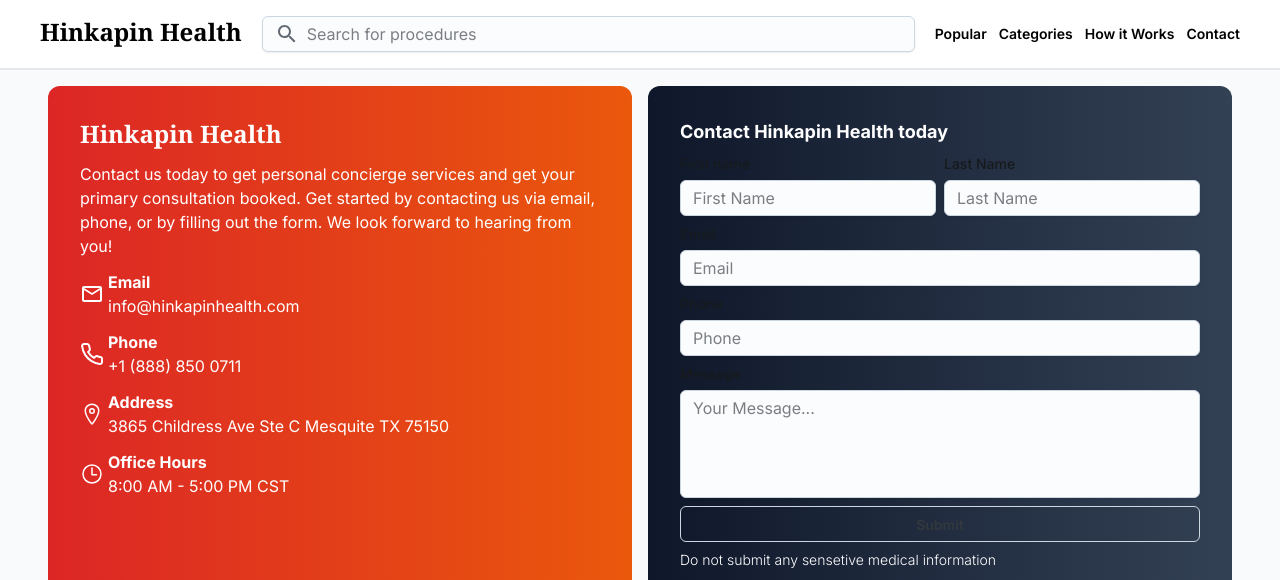
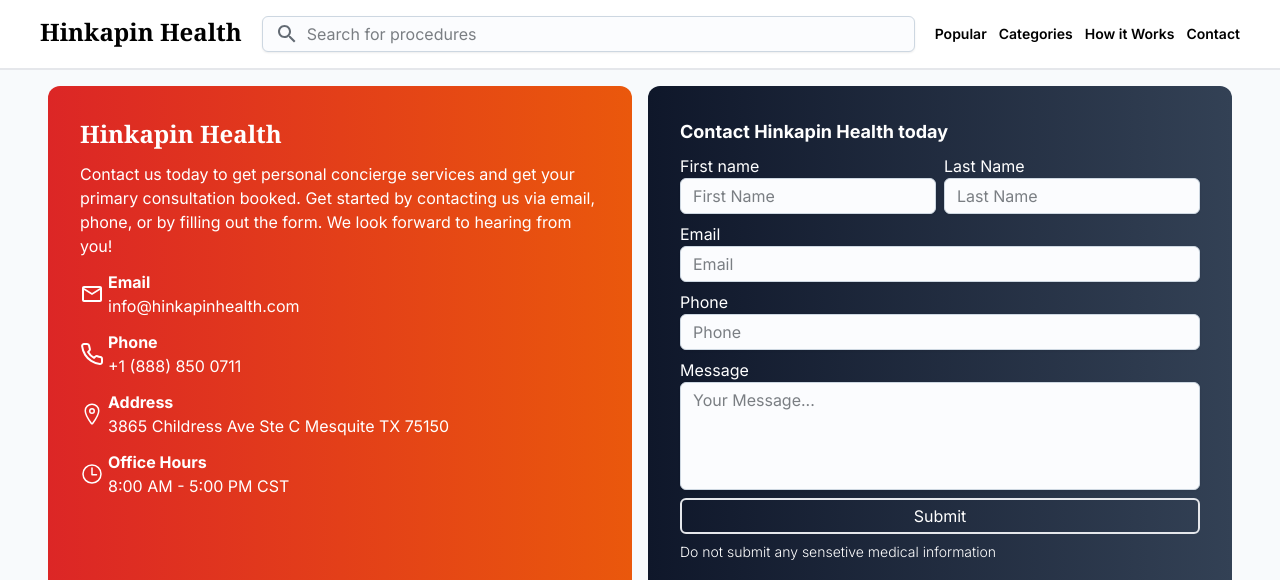
Before and after one commit to shrishayap/hinkapin-health, a Next.js app: page /contact in a window 1280 px wide. Shown: the top 580 px of the page. Built offline with nearby package versions, Linux system fonts and the light colour scheme.

Commit message:
text coloring on forms

```diff
--- a/src/app/contact/components/generalContactForm.tsx
+++ b/src/app/contact/components/generalContactForm.tsx
@@ -1,9 +1,7 @@
 'use client'
 import React, { useState } from 'react';
 import Input from '@mui/joy/Input';
-import Button from '@mui/joy/Button';
 import FormControl from '@mui/joy/FormControl';
-import FormLabel from '@mui/joy/FormLabel';
 import Textarea from '@mui/joy/Textarea';
 
 export const GeneralContactForm = () => {
@@ -21,7 +19,7 @@
             <div className='grid grid-cols-2 gap-2'>
 
                 <FormControl>
-                    <FormLabel className='text-white'>First name</FormLabel>
+                    <p className='text-white'>First name</p>
                     <Input
                         required
                         placeholder='First Name'
@@ -31,7 +29,7 @@
                 </FormControl>
 
                 <FormControl>
-                    <FormLabel className='text-white'>Last Name</FormLabel>
+                    <p className='text-white'>Last Name</p>
                     <Input
                         required
                         placeholder='Last Name'
@@ -46,7 +44,7 @@
 
 
             <FormControl>
-                <FormLabel className='text-white'>Email</FormLabel>
+                <p className='text-white'>Email</p>
                 <Input
                     required
                     placeholder='Email'
@@ -56,7 +54,7 @@
             </FormControl>
 
             <FormControl>
-                <FormLabel className='text-white'>Phone</FormLabel>
+                <p className='text-white'>Phone</p>
                 <Input
                     required
                     placeholder='Phone'
@@ -66,7 +64,7 @@
             </FormControl>
 
             <FormControl>
-                <FormLabel className='text-white'>Message</FormLabel>
+                <p className='text-white'>Message</p>
                 <Textarea
                     required
                     placeholder="Your Message..."
@@ -77,7 +75,7 @@
 
             </FormControl>
 
-            <Button color='neutral' variant='outlined' className='w-full bg-white'>Submit</Button>
+            <button className='w-full text-white p-1 border-2 rounded-md'>Submit</button>
 
             <p className='text-sm font-light text-white'>Do not submit any sensetive medical information</p>
 
--- a/src/app/doctors/components/doctorContactForm.tsx
+++ b/src/app/doctors/components/doctorContactForm.tsx
@@ -1,9 +1,7 @@
 'use client'
 import { useState, useEffect } from 'react';
 import Input from '@mui/joy/Input';
-import Button from '@mui/joy/Button';
 import FormControl from '@mui/joy/FormControl';
-import FormLabel from '@mui/joy/FormLabel';
 import Textarea from '@mui/joy/Textarea';
 import Select from '@mui/joy/Select';
 import Option from '@mui/joy/Option';
@@ -66,7 +64,7 @@
             <div className='grid grid-cols-2 gap-2'>
 
                 <FormControl>
-                    <FormLabel className='text-white'>First name</FormLabel>
+                    <p className='text-white'>First name</p>
                     <Input
                         required
                         placeholder='First Name'
@@ -76,7 +74,7 @@
                 </FormControl>
 
                 <FormControl>
-                    <FormLabel className='text-white'>Last Name</FormLabel>
+                    <p className='text-white'>Last Name</p>
                     <Input
                         required
                         placeholder='Last Name'
@@ -88,7 +86,7 @@
             </div>
 
             <FormControl>
-                <FormLabel className='text-white'>Email</FormLabel>
+                <p className='text-white'>Email</p>
                 <Input
                     required
                     placeholder='Email'
@@ -98,7 +96,7 @@
             </FormControl>
 
             <FormControl>
-                <FormLabel className='text-white'>Phone</FormLabel>
+                <p className='text-white'>Phone</p>
                 <Input
                     required
                     placeholder='Phone'
@@ -108,7 +106,7 @@
             </FormControl>
 
             <FormControl>
-                <FormLabel className='text-white'>Select Procedure</FormLabel>
+                <p className='text-white'>Select Procedure</p>
                 <Select
                     placeholder='Select Procedure'
                     value={selectedProcedure}
@@ -123,7 +121,7 @@
             </FormControl>
 
             <FormControl>
-                <FormLabel className='text-white'>Message</FormLabel>
+                <p className='text-white'>Message</p>
                 <Textarea
                     required
                     placeholder="Your Message..."
@@ -134,7 +132,7 @@
 
             </FormControl>
 
-            <Button color='neutral' variant='outlined' className='w-full bg-white'>Submit</Button>
+            <button className='w-full text-white p-1 border-2 rounded-md'>Submit</button>
 
             <p className='text-sm font-light text-white'>Do not submit any sensetive medical information</p>
 
```
